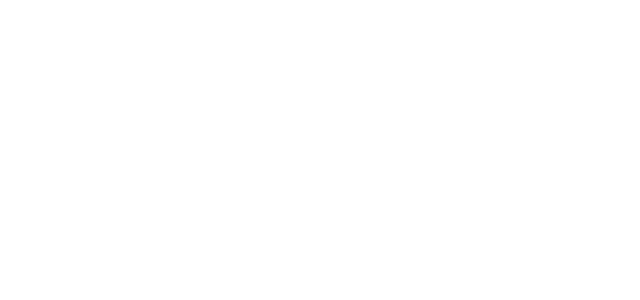
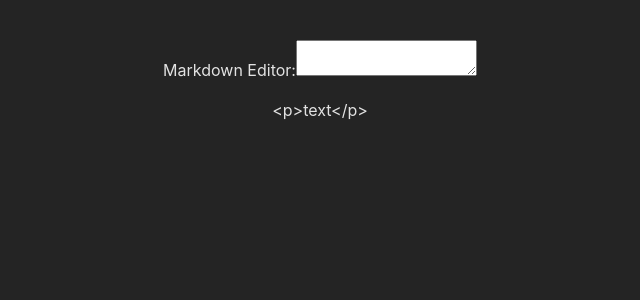
Before and after one commit to shochmut/markdown_previewer, a React (Vite) app: page / in a window 1280 px wide. Shown: the top 300 px of the page, without its empty margins (320-960 px from the left). Built offline with nearby package versions, Linux system fonts and the light colour scheme.

Commit message:
5 files modified

```diff
--- a/package.json
+++ b/package.json
@@ -9,6 +9,7 @@
     "preview": "vite preview"
   },
   "dependencies": {
+    "marked": "^4.2.12",
     "react": "^18.2.0",
     "react-dom": "^18.2.0"
   },
--- a/src/App.css
+++ b/src/App.css
@@ -4,3 +4,7 @@
   padding: 2rem;
   text-align: center;
 }
+
+#editor {
+  color: aqua;
+}
--- a/src/App.jsx
+++ b/src/App.jsx
@@ -1,15 +1,51 @@
 import { useState } from 'react'
-import reactLogo from './assets/react.svg'
 import './App.css'
+import { marked } from 'marked'
 
 function App() {
-  const [count, setCount] = useState(0)
+  const [text, setText] = useState('text')
+
+  const parentToChild = () => {
+
+  }
+  const childToParent = (childdata) => {
+      setText(childdata);
+    }
 
   return (
     <div className="App">
-
+      <Editor childToParent={childToParent}/>
+      <Preview parentToChild={text}/>
     </div>
   )
 }
 
+function Editor({childToParent, text}) {
+
+  return (
+    <label>
+      Markdown Editor:
+      <textarea    id='editor'
+                   text={text}
+                   onChange={() => childToParent(event.target.value)}/>
+    </label>
+  );
+}
+
+
+function Preview({parentToChild}) {
+  const mark = marked.parse(parentToChild)
+
+
+  return(
+    <div>
+      <p>{mark}</p>
+    </div>
+  )
+}
+
+
+
+
+
 export default App
--- a/src/index.css
+++ b/src/index.css
@@ -13,57 +13,3 @@
   -moz-osx-font-smoothing: grayscale;
   -webkit-text-size-adjust: 100%;
 }
-
-a {
-  font-weight: 500;
-  color: #646cff;
-  text-decoration: inherit;
-}
-a:hover {
-  color: #535bf2;
-}
-
-body {
-  margin: 0;
-  display: flex;
-  place-items: center;
-  min-width: 320px;
-  min-height: 100vh;
-}
-
-h1 {
-  font-size: 3.2em;
-  line-height: 1.1;
-}
-
-button {
-  border-radius: 8px;
-  border: 1px solid transparent;
-  padding: 0.6em 1.2em;
-  font-size: 1em;
-  font-weight: 500;
-  font-family: inherit;
-  background-color: #1a1a1a;
-  cursor: pointer;
-  transition: border-color 0.25s;
-}
-button:hover {
-  border-color: #646cff;
-}
-button:focus,
-button:focus-visible {
-  outline: 4px auto -webkit-focus-ring-color;
-}
-
-@media (prefers-color-scheme: light) {
-  :root {
-    color: #213547;
-    background-color: #ffffff;
-  }
-  a:hover {
-    color: #747bff;
-  }
-  button {
-    background-color: #f9f9f9;
-  }
-}
```
Also changed, not shown: 1 other file (tests, documents, lock files or other folders).
